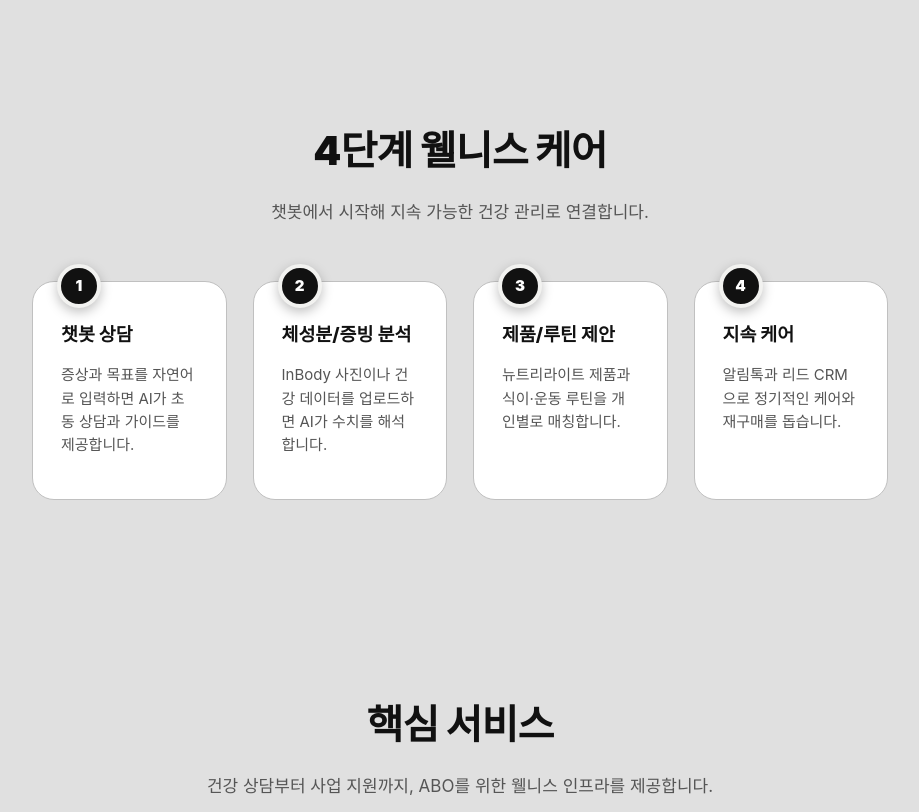
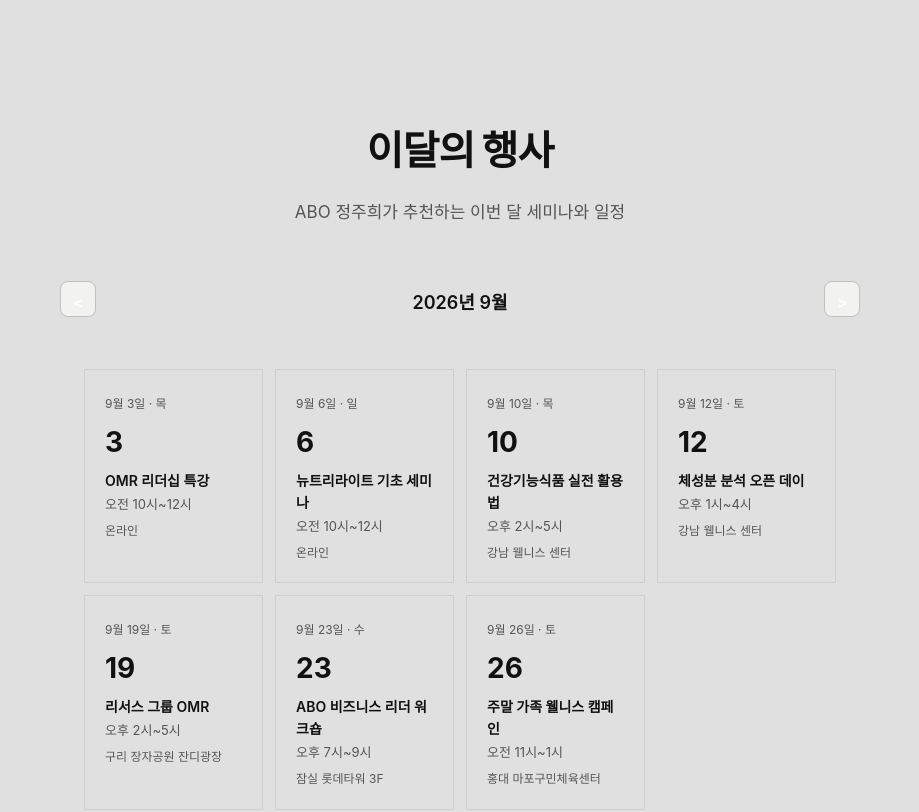
Before and after one commit to settlegate/Amway, a React (Vite) app in the folder frontend/: page / in a window 1280 px wide. Shown: the part 1940-2752 px from the top of the page, without its empty margins (320-1239 px from the left). Built offline with nearby package versions, Linux system fonts and the light colour scheme; no server answers.

Commit message:
Restore EventCalendar to homepage #process section. Generated with https://devin.ai

```diff
--- a/frontend/src/pages/Home.tsx
+++ b/frontend/src/pages/Home.tsx
@@ -2,6 +2,7 @@
 import { Link, useNavigate } from 'react-router-dom'
 import LeafIcon from '../components/LeafIcon'
 import ExternalLink from "../components/ExternalLink"
+import EventCalendar from '../components/EventCalendar'
 
 export default function Home() {
   const navigate = useNavigate()
@@ -121,44 +122,16 @@
           </section>
 
 
-          <section id="process" className="landing-section process">
+                    <section id="process" className="landing-section process">
             <div className="container">
               <div className="landing-section-header">
-                <h2>4단계 웰니스 케어</h2>
-                <p>챗봇에서 시작해 지속 가능한 건강 관리로 연결합니다.</p>
+                <h2>이달의 행사</h2>
+                <p>ABO 정주희가 추천하는 이번 달 세미나와 일정</p>
               </div>
-              <div className="process-grid">
-                <article className="process-card">
-                  <h3>챗봇 상담</h3>
-                  <p>
-                    증상과 목표를 자연어로 입력하면 AI가 초동 상담과 가이드를
-                    제공합니다.
-                  </p>
-                </article>
-                <article className="process-card">
-                  <h3>체성분/증빙 분석</h3>
-                  <p>
-                    InBody 사진이나 건강 데이터를 업로드하면 AI가 수치를
-                    해석합니다.
-                  </p>
-                </article>
-                <article className="process-card">
-                  <h3>제품/루틴 제안</h3>
-                  <p>
-                    뉴트리라이트 제품과 식이·운동 루틴을 개인별로
-                    매칭합니다.
-                  </p>
-                </article>
-                <article className="process-card">
-                  <h3>지속 케어</h3>
-                  <p>
-                    알림톡과 리드 CRM으로 정기적인 케어와 재구매를
-                    돕습니다.
-                  </p>
-                </article>
-              </div>
+              <EventCalendar />
             </div>
           </section>
+
 
           <section id="services" className="landing-section">
             <div className="container">
```
